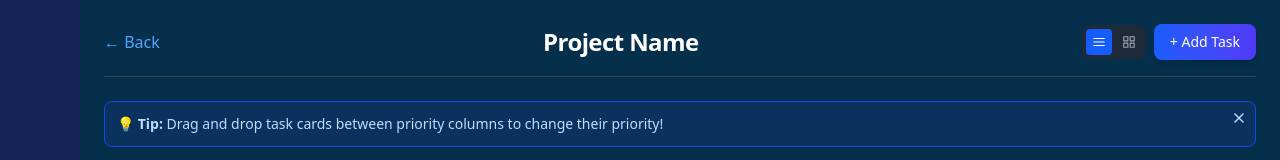
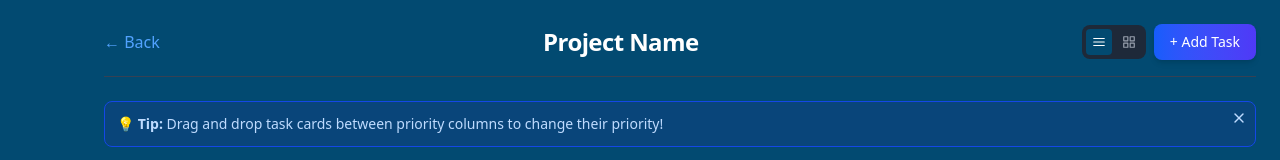
Before and after one commit to nnutica/Achiraya-pmtool, a Next.js app: page /project/1 in a window 1280 px wide. Shown: the top 160 px of the page. Built offline with nearby package versions, Linux system fonts and the light colour scheme; no server answers; the database is empty.

Commit message:
Recheck Color in bg

```diff
--- a/src/app/layout.tsx
+++ b/src/app/layout.tsx
@@ -21,7 +21,7 @@ export default function RootLayout({
   return (
     <html lang="en">
 
-      <body className="bg-blue-950 ml-20 rounded-2xl">
+      <body className="bg-sky-900 ml-20 rounded-2xl">
         <AuthProvider>
           <Sidebar />
           {children}
--- a/src/app/project/[projectId]/page.tsx
+++ b/src/app/project/[projectId]/page.tsx
@@ -106,7 +106,7 @@ export default function ProjectDetail({ params }: { params: Promise<{ projectId:
     };
 
     return (
-        <div className="min-h-screen bg-sky-950 text-white px-2 sm:px-4 lg:px-6 py-3 sm:py-4 lg:py-6">
+        <div className="min-h-screen bg-sky-900 text-white px-2 sm:px-4 lg:px-6 py-3 sm:py-4 lg:py-6">
             {/* Header - Responsive */}
             <div className="flex flex-col sm:flex-row justify-between items-start sm:items-center gap-3 sm:gap-0 mb-4 sm:mb-6 border-b border-gray-700 pb-3 sm:pb-4">
                 <Link href="/Dashboard">
@@ -125,7 +125,7 @@ export default function ProjectDetail({ params }: { params: Promise<{ projectId:
                         <button
                             onClick={() => setViewMode('column')}
                             className={`p-1.5 rounded text-xs transition-colors ${viewMode === 'column'
-                                ? 'bg-blue-600 text-white'
+                                ? 'bg-sky-900 text-white'
                                 : 'text-gray-400 hover:text-white'
                                 }`}
                             title="Column View"
@@ -135,7 +135,7 @@ export default function ProjectDetail({ params }: { params: Promise<{ projectId:
                         <button
                             onClick={() => setViewMode('grid')}
                             className={`p-1.5 rounded text-xs transition-colors ${viewMode === 'grid'
-                                ? 'bg-blue-600 text-white'
+                                ? 'bg-sky-900 text-white'
                                 : 'text-gray-400 hover:text-white'
                                 }`}
                             title="Grid View"
```
